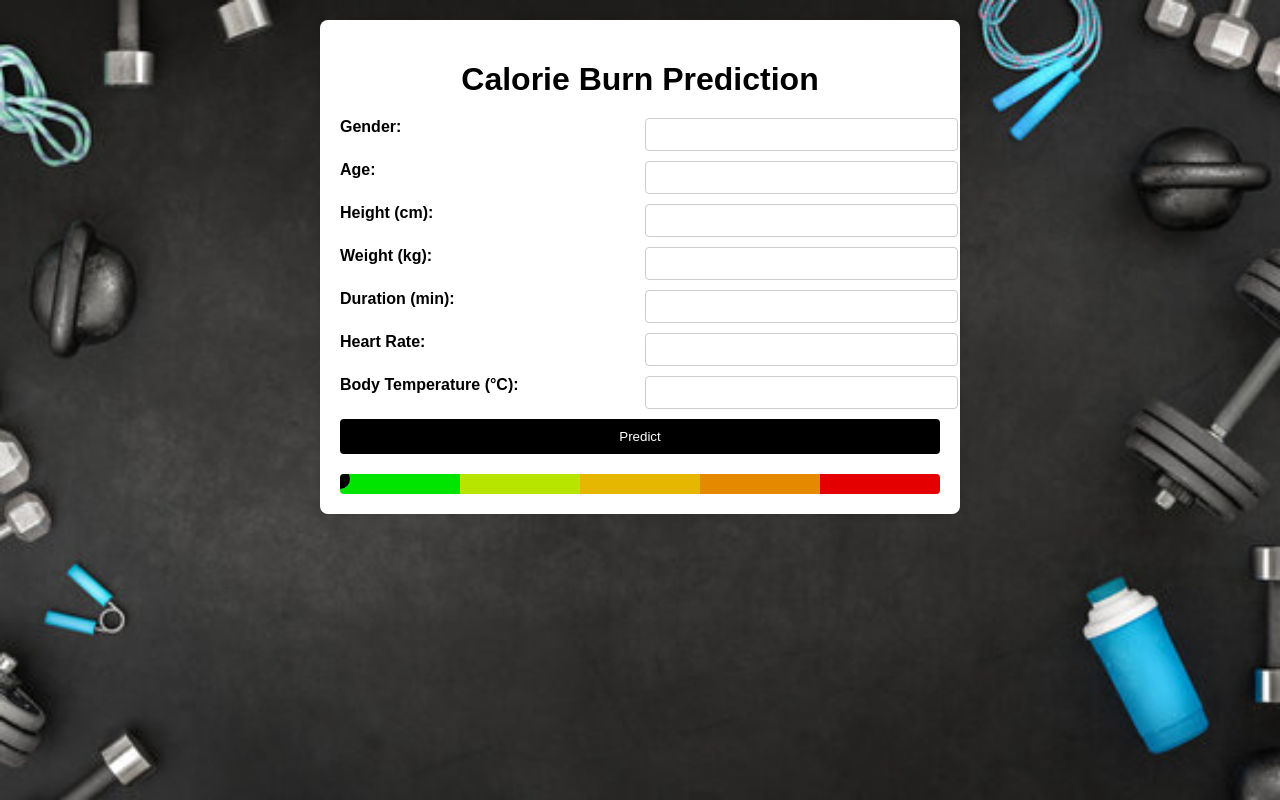
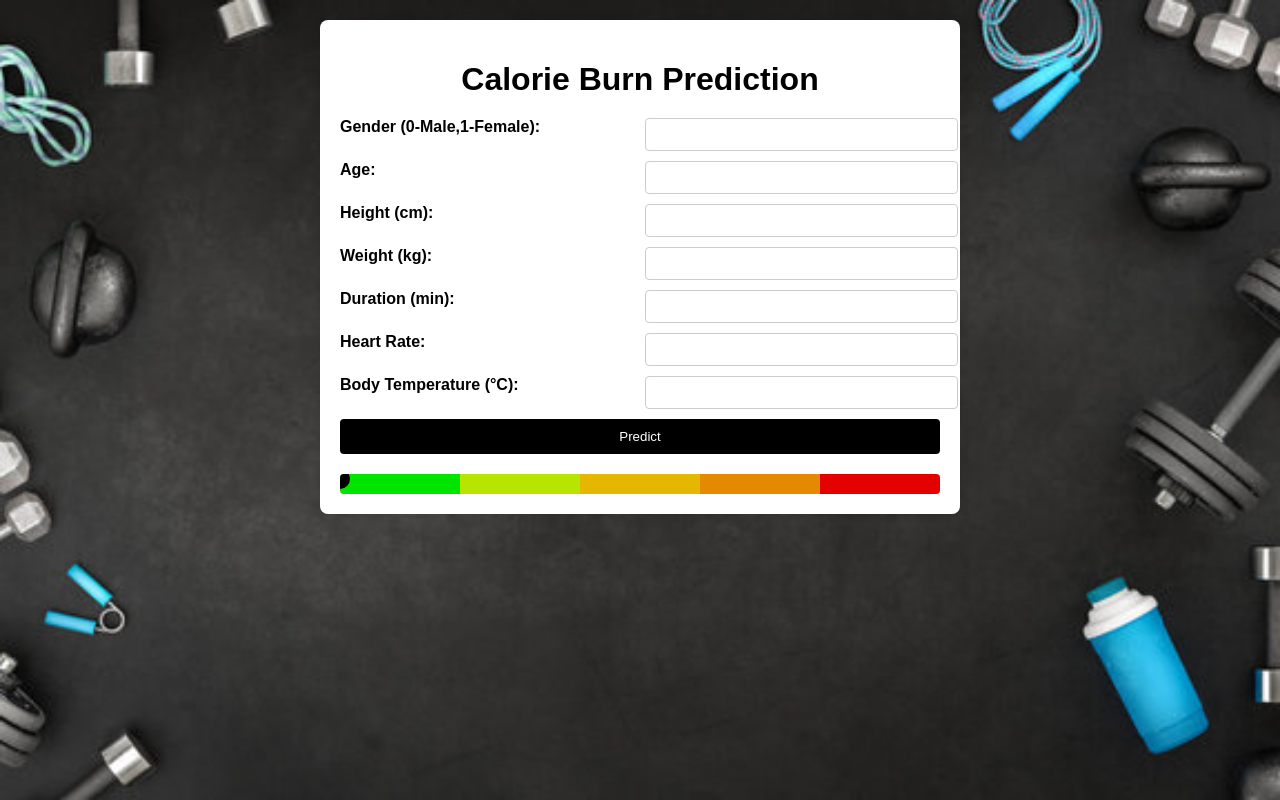
Before and after one commit to srijan210704/Calorie_burnt_prediction, a plain HTML site: page content.html in a window 1280 px wide. Drawn offline with Linux system fonts and the light colour scheme.

Commit message:
Update content.html

```diff
--- a/content.html
+++ b/content.html
@@ -165,7 +165,7 @@
     <div class="container">
         <h1>Calorie Burn Prediction</h1>
         <form id="predictionForm">
-            <label for="gender">Gender:</label>
+            <label for="gender">Gender (0-Male,1-Female):</label>
             <input type="number" id="gender" name="gender" required>
 
             <label for="age">Age:</label>
```
